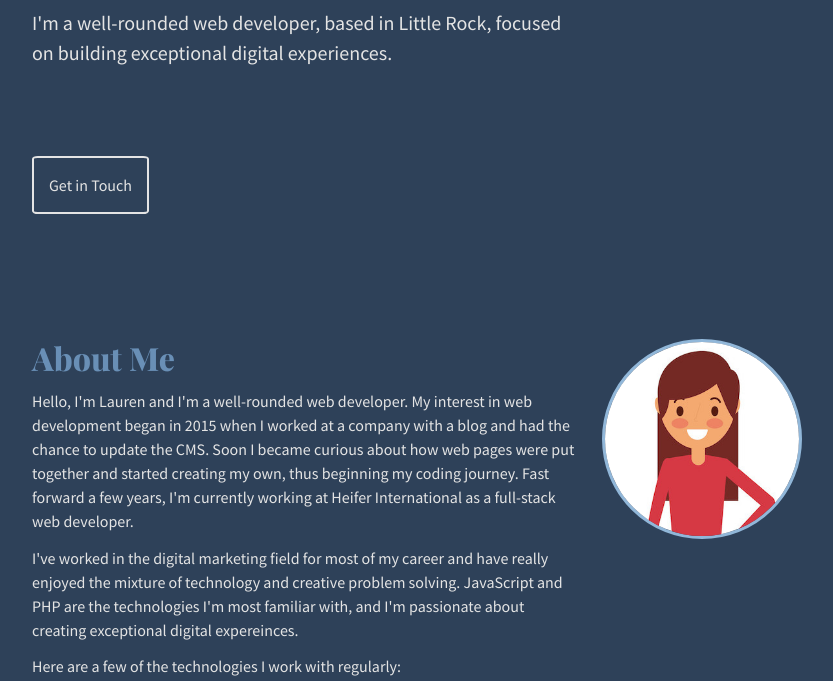
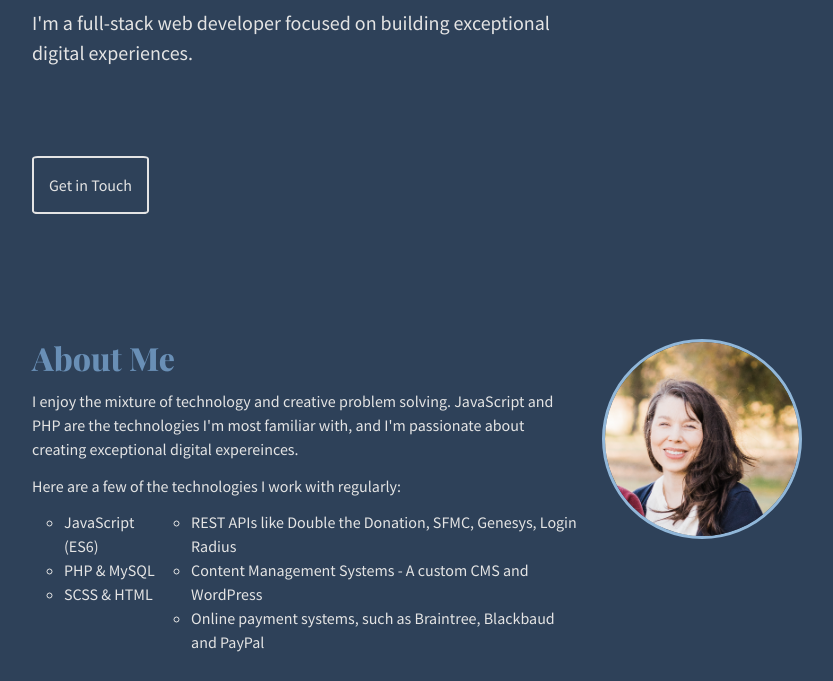
Before and after one commit to lauren-white/portfolio, a website: page index.html in a window 1280 px wide. Shown: the part 519-1200 px from the top of the page, without its empty margins (170-1003 px from the left). Drawn offline with nearby package versions, Linux system fonts and the light colour scheme; files that its build step writes are made by us from their sources.

Commit message:
Add image, update text

```diff
--- a/index.html
+++ b/index.html
@@ -62,7 +62,7 @@
           <h2 class="home__h2">Lauren White</h2>
           <h3 class="home__h3">I Build Things for the Web.</h3>
           <p class="home__p">
-            I'm a well-rounded web developer, based in Little Rock, focused on
+            I'm a full-stack web developer focused on
             building exceptional digital experiences.
           </p>
           <a href="mailto:laurenebucher@gmail.com" class="home__cta"
@@ -76,16 +76,15 @@
       <div class="row">
         <div class="col-md-6 offset-md-2 order-md-1 order-2">
           <h2 class="about__h2">About Me</h2>
-          <p class="about__p">
-            Hello, I'm Lauren and I'm a well-rounded web developer. My interest in
+          <!--<p class="about__p">
+             My interest in
             web development began in 2015 when I worked at a company with a blog
             and had the chance to update the CMS. Soon I became curious about how web pages were put together and started creating my own, thus beginning my coding journey.
             Fast forward a few years, I'm currently working at Heifer
             International as a full-stack web developer.
-          </p>
+          </p>-->
           <p class="about__p">
-            I've worked in the digital marketing field for most of my career and
-            have really enjoyed the mixture of technology and creative problem
+            I enjoy the mixture of technology and creative problem
             solving. JavaScript and PHP are the technologies I'm most familiar with, and
             I'm passionate about creating exceptional digital expereinces.
           </p>
@@ -102,10 +101,10 @@
 
           </ul>
           <ul class="about__ul">
-             <li>Third-party marketing REST APIs like Double The Donation, customer support chat integrations, newsletter sign ups etc. </li>
+             <li>REST APIs like Double the Donation, SFMC, Genesys, Login Radius </li>
              <li>Content Management Systems - A custom CMS and WordPress</li>
             <li>
-              Online payment systems, such as Braintree and PayPal
+              Online payment systems, such as Braintree, Blackbaud and PayPal
             </li>
           </ul>
           </div>
@@ -113,7 +112,7 @@
 
         </div>
         <div class="col-md-4 order-md-2 order-1">
-          <img class="about__img" src="images/cartoon.jpg" />
+          <img class="about__img" src="images/face.jpg" />
         </div>
       </div>
     </section>
```
Also changed, not shown: images/face.jpg (added).
